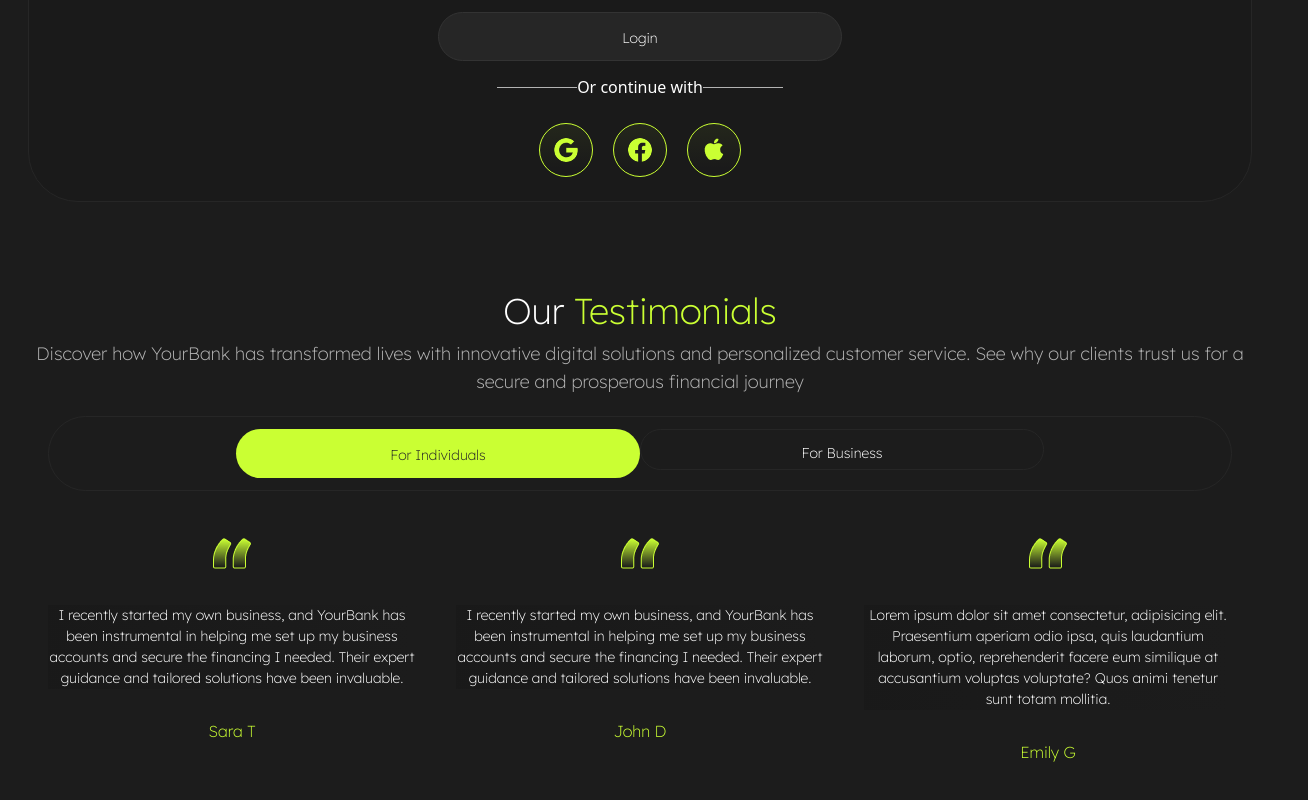
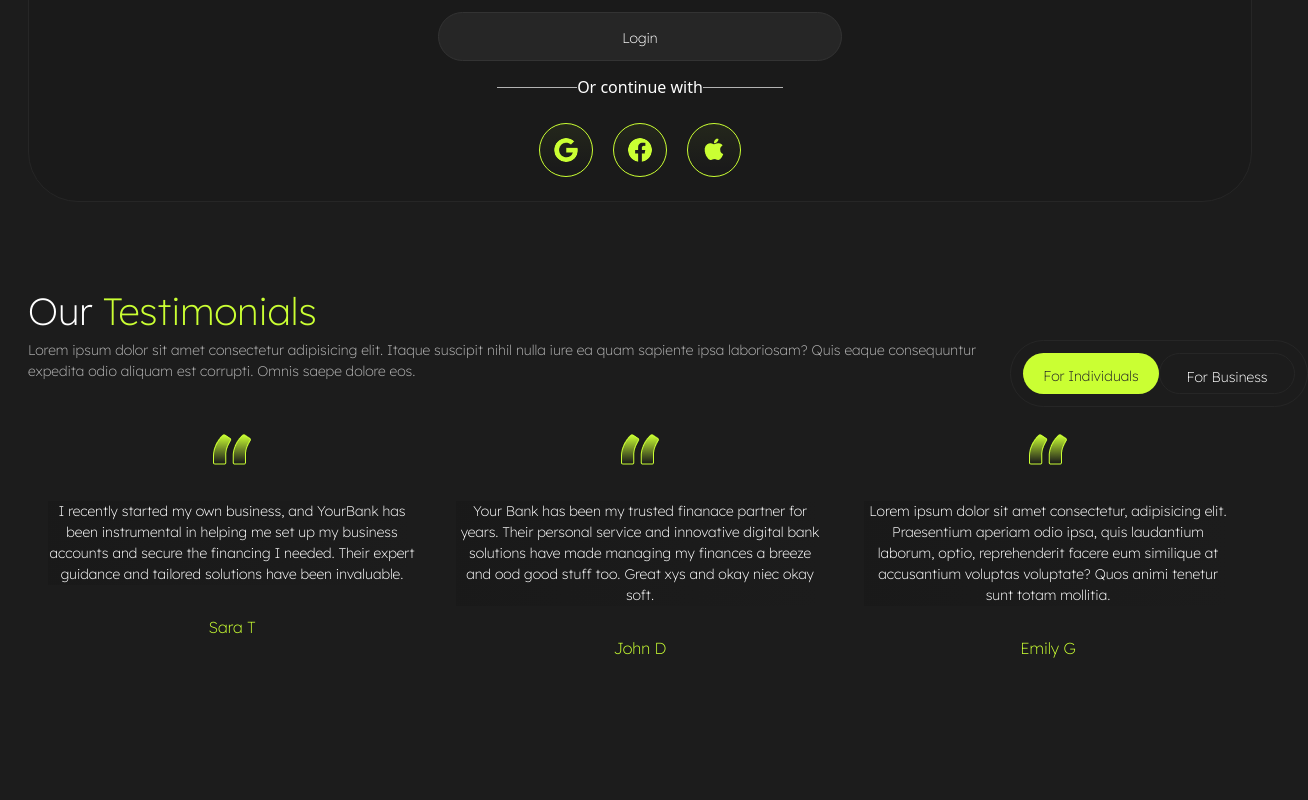
Before and after one commit to daysuwaa/Bank-Website, a React (Create React App) app: page /Bank-Website/bank/signup in a window 1280 px wide. Shown: the part 594-1394 px from the top of the page, 1308 px wide, since content can reach past the window. After the commit the page ends 1354 px from the top, so only its background shows below. Built offline with nearby package versions, Linux system fonts and the light colour scheme.

Commit message:
commit: edited the buttons

```diff
--- a/src/components/Signup.jsx
+++ b/src/components/Signup.jsx
@@ -83,32 +83,65 @@ const Signup = () => {
 
     </div>
     {/* testimonalsss */}
-<div className='py-[5rem]'>
-    <h1 style={{color:' #FFF',fontFamily: 'Lexend',fontStyle: 'normal',fontWeight: '500',lineHeight: '57px,', textAlign:'center'}} className='text-xl lg:text-4xl'>
+    {/* small screen */}
+   <div className='py-[5rem]'>
+    <h1 style={{color:' #FFF',fontFamily: 'Lexend',fontStyle: 'normal',fontWeight: '500',lineHeight: '57px,', textAlign:'center', fontSize:'28px'}} className=' lg:hidden'>
     Our
    <span style={{color: 'var(--green-60, #CAFF33)',fontFamily: 'Lexend',fontStyle: 'normal',fontWeight: '500',lineHeight: '58px'}}> Testimonials </span> </h1>
    <div>
-   <p style={{color: 'var(--grey-70, #B3B3B3)',fontFamily: 'Lexend',fontStyle: 'normal',fontWeight: '300' }} className='text-md lg:text-lg  text-center '>
-    Discover how YourBank has transformed lives with innovative digital solutions and personalized customer service. See why our clients trust us for a secure and prosperous financial journey
+   <p style={{color: 'var(--grey-70, #B3B3B3)',fontFamily: 'Lexend',fontStyle: 'normal',fontWeight: '300',fontSize:'14px'}} className=' text-center lg:hidden'>
+   Lorem ipsum dolor sit amet consectetur adipisicing elit. Itaque suscipit nihil nulla iure ea quam sapiente ipsa laboriosam? Quis eaque consequuntur expedita odio aliquam est corrupti. Omnis saepe dolore eos.
   </p>
   </div>
 
 
-<div className='p-5'>
-  <div style={{display:'flex', padding:'12px', alignItems:'flex-start', borderRadius: '82px',border: '1px solid var(--grey-15, #262626)' }}className="justify-center items-center ">
-  <button style={{borderRadius:'140px', padding:'10px 18px', background:'#CAFF33', justifyContent:'center', alignItems:'center', gap:'10px'}} className=' w-[139px] h-[41px] lg:w-[404px] lg:h-[49px] '>
+<div className='p-5 lg:hidden'>
+  <div style={{display:'flex', padding:'12px', alignItems:'flex-start', borderRadius: '82px',border: '1px solid var(--grey-15, #262626)' }}className="justify-center items-center lg:hidden">
+  <button style={{borderRadius:'140px', padding:'10px 18px', background:'#CAFF33', justifyContent:'center', alignItems:'center', gap:'10px'}} className=' w-[139px] h-[41px] lg:w-[404px] lg:h-[49px] lg:hidden'>
     <Link to='/bank/signup' style={{color:'#262626', textAlign:'center', fontFamily:'lexend', fontSize:'14px', fontWeight:'400', lineHeight:'150%'}} className="">
     For Individuals
     </Link>
 
   </button>
-  <button style={{borderRadius:'140px', padding:'10px 18px', justifyContent:'center', alignItems:'center', gap:'10px' , border: '1px solid var(--grey-15, #262626)'}} className='w-[139px] h-[41px] lg:w-[404px] lg:h-[49px'>
+  <button style={{borderRadius:'140px', padding:'10px 18px', justifyContent:'center', alignItems:'center', gap:'10px' , border: '1px solid var(--grey-15, #262626)'}} className='w-[139px] h-[41px] lg:w-[404px] lg:h-[49px lg:hidden'>
     <Link to='/bank/login' style={{color:'white', textAlign:'center', fontFamily:'lexend', fontSize:'14px', fontWeight:'400', lineHeight:'150%'}} className="">
     For Business
    </Link>
   </button>
 </div>
 </div>
+{/* end of ss */}
+
+{/* large screens */}
+<div style={{display:'flex', width:'1280px', flexDirection:'column', alignItems:'flex-start'}}className='hidden lg:block'>
+    <h1 style={{color:' #FFF',fontFamily: 'Lexend',fontStyle: 'normal',fontWeight: '500',lineHeight: '57px,', fontSize:'38px'}} className='hidden lg:block'>
+    Our
+   <span style={{color: 'var(--green-60, #CAFF33)',fontFamily: 'Lexend',fontStyle: 'normal',fontWeight: '500',lineHeight: '58px'}}> Testimonials </span> </h1>
+
+   <div className=' hidden lg:flex'>
+   <p style={{color: 'var(--grey-70, #B3B3B3)',fontFamily: 'Lexend',fontStyle: 'normal',fontWeight: '300', fontSize:'14px' }} className='hidden lg:block  '>
+   Lorem ipsum dolor sit amet consectetur adipisicing elit. Itaque suscipit nihil nulla iure ea quam sapiente ipsa laboriosam? Quis eaque consequuntur expedita odio aliquam est corrupti. Omnis saepe dolore eos.
+  </p>
+  <div style={{display:'flex', padding:'12px', alignItems:'flex-start', borderRadius: '82px',border: '1px solid var(--grey-15, #262626)' }}className="justify-center items-center ">
+  <button style={{borderRadius:'140px', padding:'10px 18px', background:'#CAFF33', justifyContent:'center', alignItems:'center', gap:'10px'}} className=' w-[136px] h-[41px]  '>
+    <Link to='/bank/signup' style={{color:'#262626', textAlign:'center', fontFamily:'lexend', fontSize:'14px', fontWeight:'400', lineHeight:'150%'}} className="">
+    For Individuals
+    </Link>
+  </button>
+  <button style={{borderRadius:'140px', padding:'10px 18px', justifyContent:'center', alignItems:'center', gap:'10px' , border: '1px solid var(--grey-15, #262626)'}} className='w-[136px] h-[41px]'>
+    <Link to='/bank/login' style={{color:'white', textAlign:'center', fontFamily:'lexend', fontSize:'14px', fontWeight:'400', lineHeight:'150%'}} className="">
+    For Business
+   </Link>
+  </button>
+</div>
+</div>
+
+
+</div>
+{/* end of ls */}
+
+
+
 
 <div className="grid lg:grid-cols-3 lg:grid-rows-1 grid-cols-1 grid-rows-1 md:grid-cols-3 md:grid-rows-1" style={{ }}>
 
@@ -123,14 +156,15 @@ I recently started my own business, and YourBank has been instrumental in helpin
 <div style={{display: 'flex',padding: '20px',flexDirection: 'column',alignItems: 'center',gap: '30px',alignSelf: 'stretch'}}>
 <img src={Apos} alt='app' />
 <p style={{background: 'linear-gradient(270deg, rgba(25, 25, 25, 0.00) 0%, #191919 105.84%)', color:'var(--absolute-white, #FFF)', textAlign:'center', fontFamily:'Lexend', fontSize:'14px', fontStyle:'normal'}}>
-  I recently started my own business, and YourBank has been instrumental in helping me set up my business accounts and secure the financing I needed. Their expert guidance and tailored solutions have been invaluable.
+ Your Bank has been my trusted finanace partner for years. Their personal service and innovative digital bank solutions have made managing my finances a breeze and ood good stuff too. Great xys and okay niec okay soft.
   </p>
   <p style={{color: 'var(--green-60, #CAFF33)',textAlign: 'center',fontFamily: 'Lexend',fontSize: '16px',fontStyle: 'normal',fontWeight: '500',lineHeight: '24px'}}>John D</p>
   </div>
 
   <div style={{display: 'flex',padding: '20px',flexDirection: 'column',alignItems: 'center',gap: '30px',alignSelf: 'stretch'}}>
 <img src={Apos} alt='app'/>
-<p style={{background: 'linear-gradient(270deg, rgba(25, 25, 25, 0.00) 0%, #191919 105.84%)', color:'var(--absolute-white, #FFF)', textAlign:'center', fontFamily:'Lexend', fontSize:'14px', fontStyle:'normal'}}>Lorem ipsum dolor sit amet consectetur, adipisicing elit. Praesentium aperiam odio ipsa, quis laudantium laborum, optio, reprehenderit facere eum similique at accusantium voluptas voluptate? Quos animi tenetur sunt totam mollitia.
+<p style={{background: 'linear-gradient(270deg, rgba(25, 25, 25, 0.00) 0%, #191919 105.84%)', color:'var(--absolute-white, #FFF)', textAlign:'center', fontFamily:'Lexend', fontSize:'14px', fontStyle:'normal'}}>
+  Lorem ipsum dolor sit amet consectetur, adipisicing elit. Praesentium aperiam odio ipsa, quis laudantium laborum, optio, reprehenderit facere eum similique at accusantium voluptas voluptate? Quos animi tenetur sunt totam mollitia.
   </p>
   <p style={{color: 'var(--green-60, #CAFF33)',textAlign: 'center',fontFamily: 'Lexend',fontSize: '16px',fontStyle: 'normal',fontWeight: '500',lineHeight: '24px'}}>Emily G</p>
   </div>
@@ -140,6 +174,7 @@ I recently started my own business, and YourBank has been instrumental in helpin
   </div>
   </div>
   )
+
 }
 
 export default Signup
```
